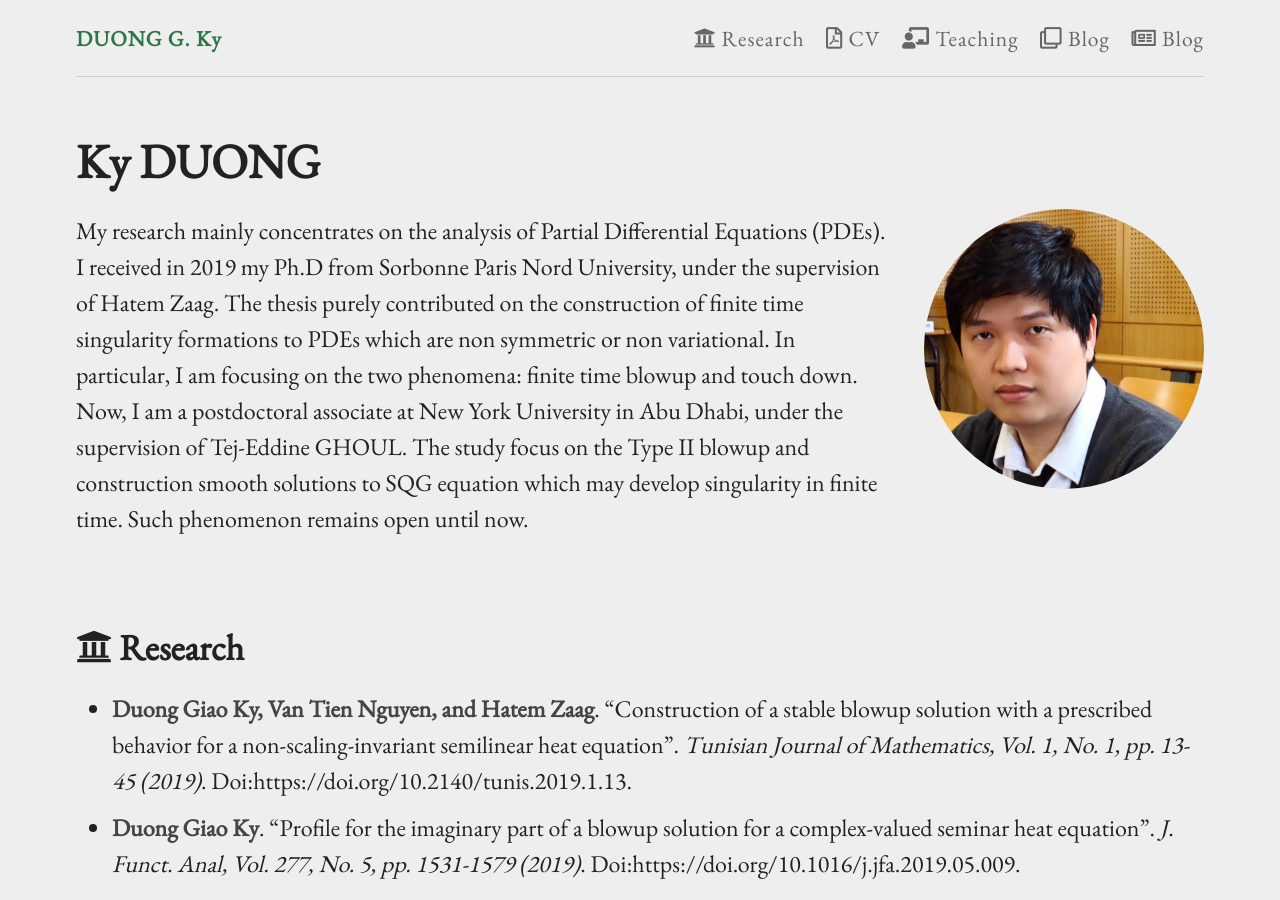
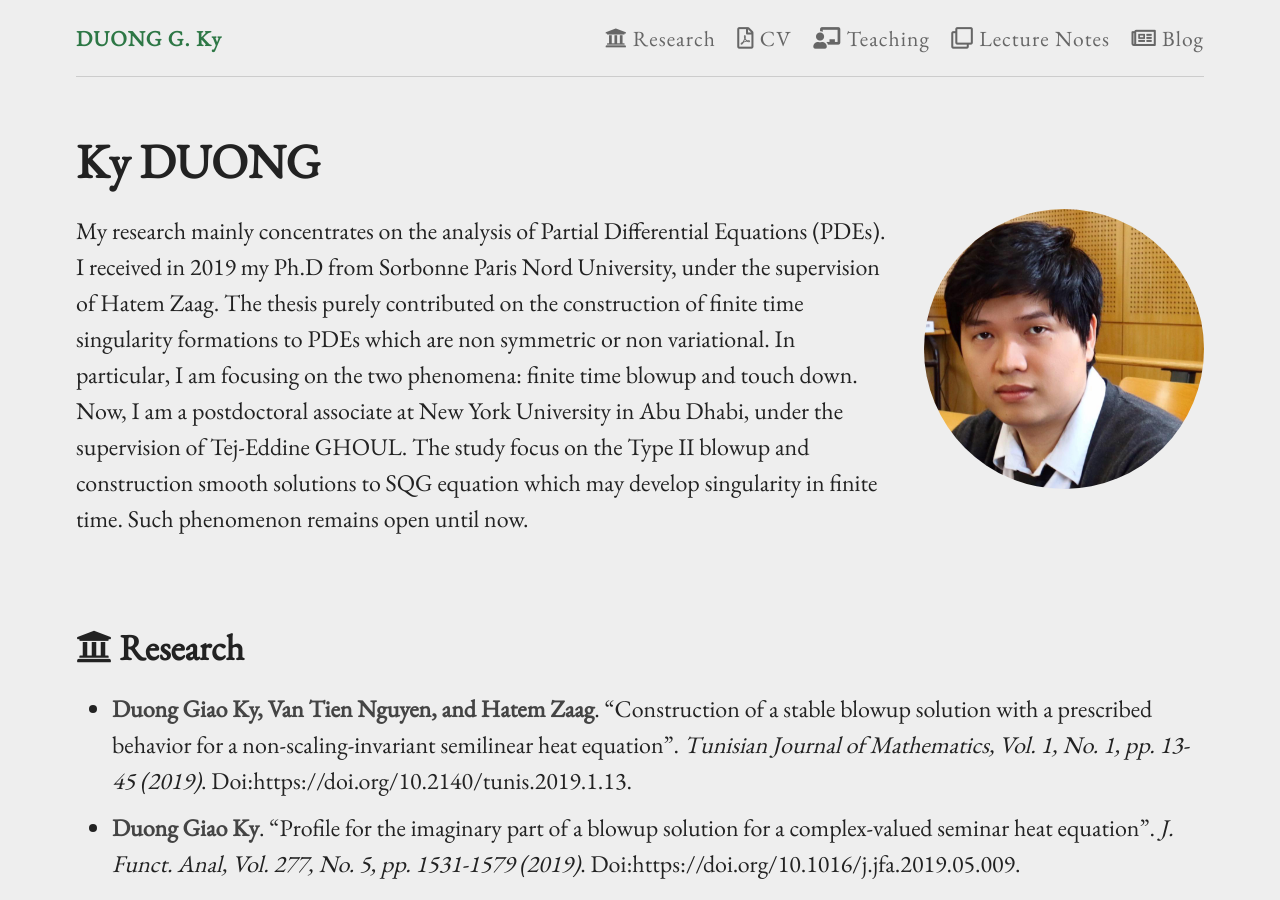
Before and after one commit to duonggiaoky/duonggiaoky.github.io, a Jekyll site: the page built from index.md, in a window 1280 px wide and 900 px high. Built offline with Jekyll 4.4.1, drawn with Linux system fonts in a browser that asks for light colours.

Commit message:
Update menu.yml
update

```diff
--- a/_data/menu.yml
+++ b/_data/menu.yml
@@ -19,7 +19,7 @@
 
 
 
-- title: "Blog"
+- title: "Lecture Notes"
   href: "/blog"
   icon: "far fa-clone"
 
```
